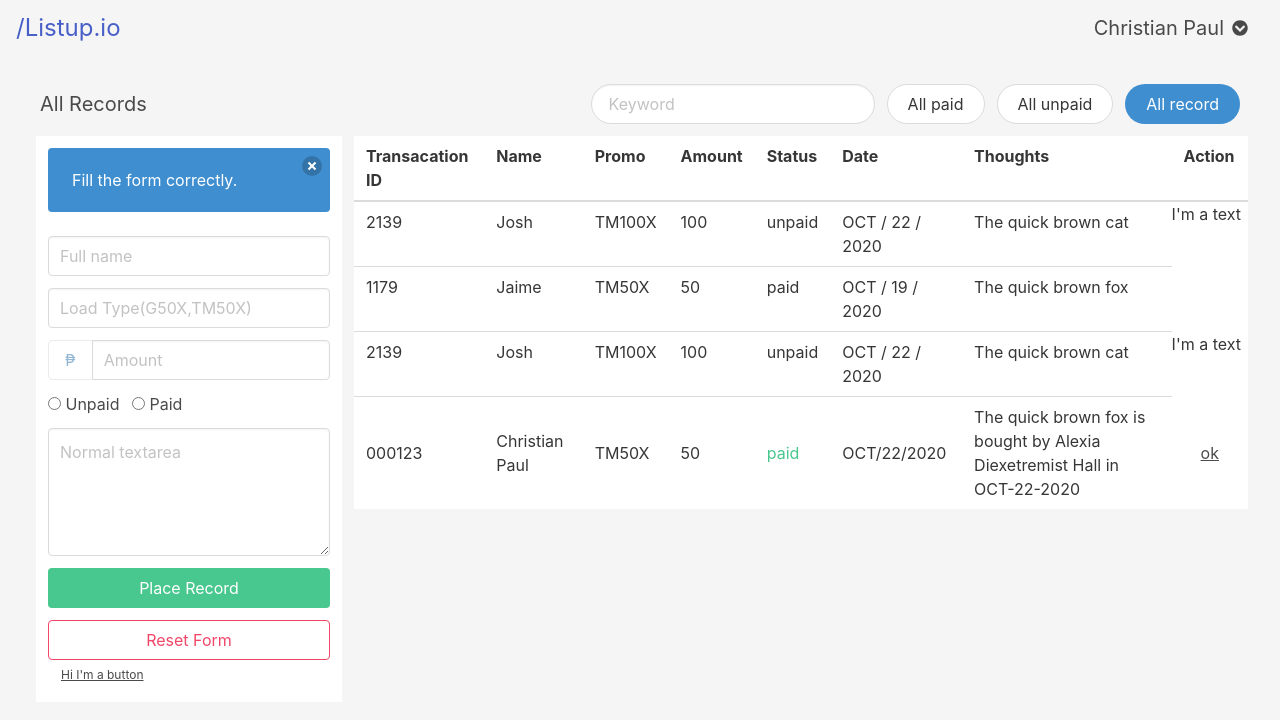
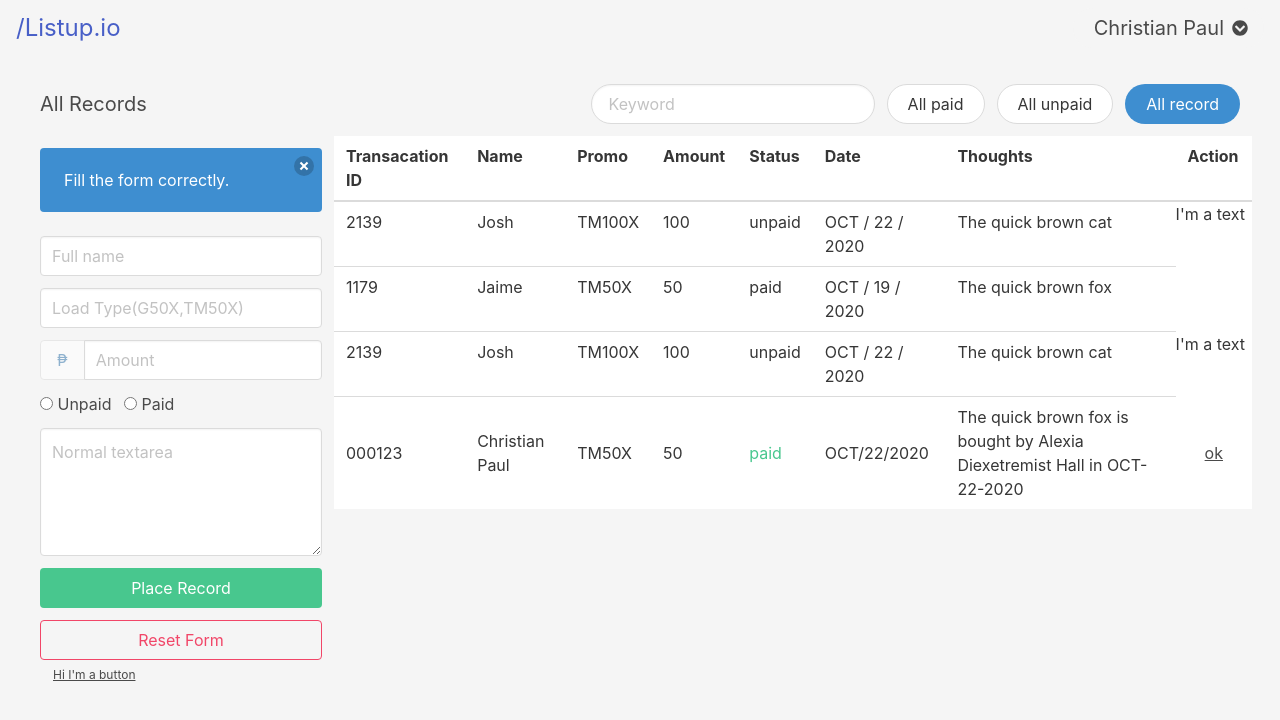
Before and after one commit to wallWrecker/list_upv2, a PHP site: page /pages/profile.php in a window 1280 px wide. Shown: the top 720 px of the page. Run offline with PHP 8.4, Linux system fonts and the light colour scheme; some libraries are stand-ins or nearby versions.

Commit message:
Some Commit Message

```diff
--- a/pages/profile.php
+++ b/pages/profile.php
@@ -77,15 +77,15 @@
               <button class="button is-rounded is-info filter-button">All record</button>
             </div>
           </div>
-        </div>
+        </div> <!-- End filter buttons -->
 
       <div class="columns">
         <!-- Left Column Form inputs -->
-        <div class="column is-3 has-background-white mx-2">
+        <div class="column is-3">
           <!-- Form -->
           <form action="<?htmlspecialchars($_SERVER['PHP_SELF']);?> " method="POST">
             <div id="form-notification" class="notification is-info">
-              <button class="delete"></button>
+              <p class="delete"></p>
               Fill the form correctly.
             </div>
 
@@ -110,7 +110,7 @@
             <div class="field has-addons">
               <div class="control">
                 <label class="radio">
-                  <input type="radio" name="ispaid" value="unpaid">
+                  <input type="radio" name="ispaid" value="unpaid" >
                   Unpaid
                 </label>
                 <label class="radio">
@@ -121,7 +121,7 @@
             </div>
             <div class="field">
               <div class="control">
-                <textarea class="textarea" placeholder="Normal textarea"></textarea>
+                <textarea class="textarea" name="" placeholder="Normal textarea"></textarea>
               </div>
             </div>
           <!-- Form action buttons -->
@@ -147,9 +147,9 @@
         </div>
 
           <!-- Table Component here -->
-          <div class="mx-1">
+          <div class="">
             <div class="table-container">
-              <table class="table is-fullwidth is-striped has-background-white">
+              <table class="table is-fullwidth is-striped">
                 <thead>
                   <tr>
                     <th>Transacation ID</th>
--- a/processes/process.php
+++ b/processes/process.php
@@ -19,7 +19,7 @@
 
 			// Gonna pass this to a json format for the front end.
 			// Array Template (Associative)
-			$data = array("name"=>"","type"=>"","amount"=>"","ispaid"=>"","status"=>"");
+			$data = array("name" => "", "type" => "", "amount" => "", "ispaid" => "", "status" => "");
 			//Set counter to zero, for the func_get_arg() method
 			$counter = 0;
 			foreach($data as $key => $value) {
@@ -37,5 +37,4 @@
 	if (isset($_GET["execute"])) {
 		echo verifyFormInputs($name, $type, $amount, $ispaid, $status);
 	}
-
 ?>
--- a/src/js/index.js
+++ b/src/js/index.js
@@ -12,7 +12,9 @@ console.log("index.js is working.");
 
 // Trigger Reload Button
 let reload_button = document.getElementById("reloadbutton");
-reload_button.addEventListener("click", () => {basicAjax()});
+reload_button.addEventListener("click", function () {
+  basicAjax();
+});
 
 function basicAjax() {
   let xhttp = new XMLHttpRequest();
--- a/src/js/profile.js
+++ b/src/js/profile.js
@@ -1,6 +1,6 @@
 console.log("Were in, Profile.php");
 let data = [
-    {
+  {
     id: 04133,
     name: "Josh",
     promo: "TM100X",
@@ -27,7 +27,6 @@ let data = [
     date: "OCT / 22 / 2020",
     remarks: "The quick brown cat",
   },
-
 ];
 
 const filter_button = document.getElementsByClassName("filter-button");
@@ -47,20 +46,18 @@ function createColumn(whatElement, data) {
     return td;
   }
 }
-
 let afterForm = document.querySelector("form");
-function populateTable(someJsonData) {}
 
 function createButton(data) {
   data.toUpperCase();
   let btn = document.createElement("button");
   let textnode = document.createTextNode(data);
 
-  btn.onclick = function () {
+  btn.onclick = () => {
     paidRecord(data);
   };
 
-  btn.classList.add("button","is-text", "is-small");
+  btn.classList.add("button", "is-text", "is-small");
   btn.appendChild(textnode);
   return btn;
 }
@@ -68,21 +65,19 @@ function createButton(data) {
 afterForm.after(createButton("Hi I'm a button"));
 
 // Example of how do data flow in to tables.
-function laidOutToTable(data) {
-  for (let item of data) {
-    let ispaid = "" ;
+function populateTable(someJsonData) {
+  for (let item of someJsonData) {
+    let ispaid = "";
     let table_row = document.createElement("tr");
     for (let prop in item) {
-      if(item[prop] == "unpaid") {
+      if (item[prop] == "unpaid") {
         ispaid = "true";
       }
-
       let column = createColumn("", item[prop]);
       table_row.appendChild(column);
-
     }
     if (ispaid) {
-      // let action = createColumn("button here");
+      // Create a action button
       table_row.appendChild(document.createTextNode("I'm a text"));
     }
     afterThead.after(table_row);
@@ -91,4 +86,4 @@ function laidOutToTable(data) {
 
 // createColumn test.
 console.log(createColumn(createButton("Hello there")).childNodes);
-laidOutToTable(data)
+populateTable(data);
```
